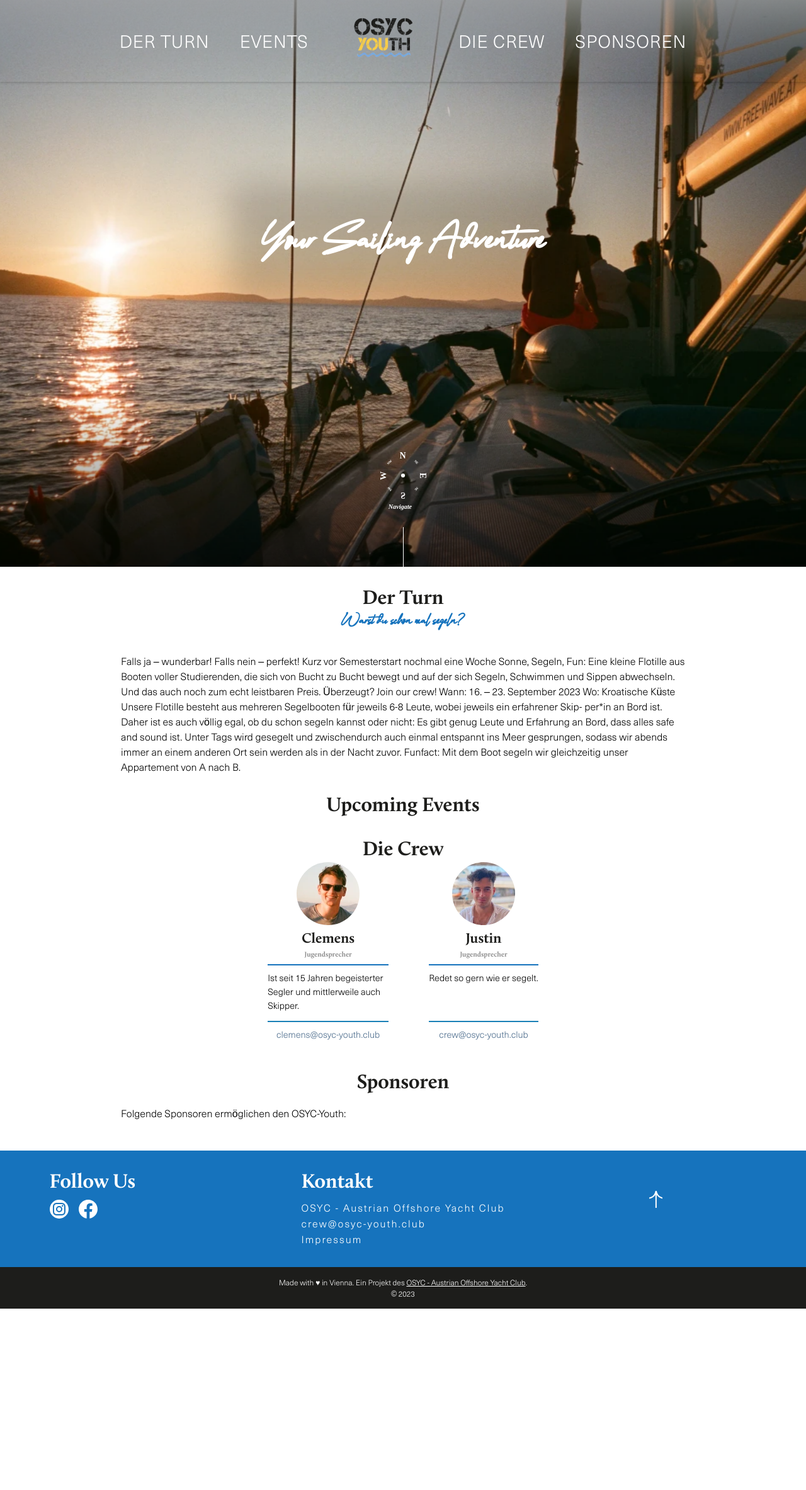
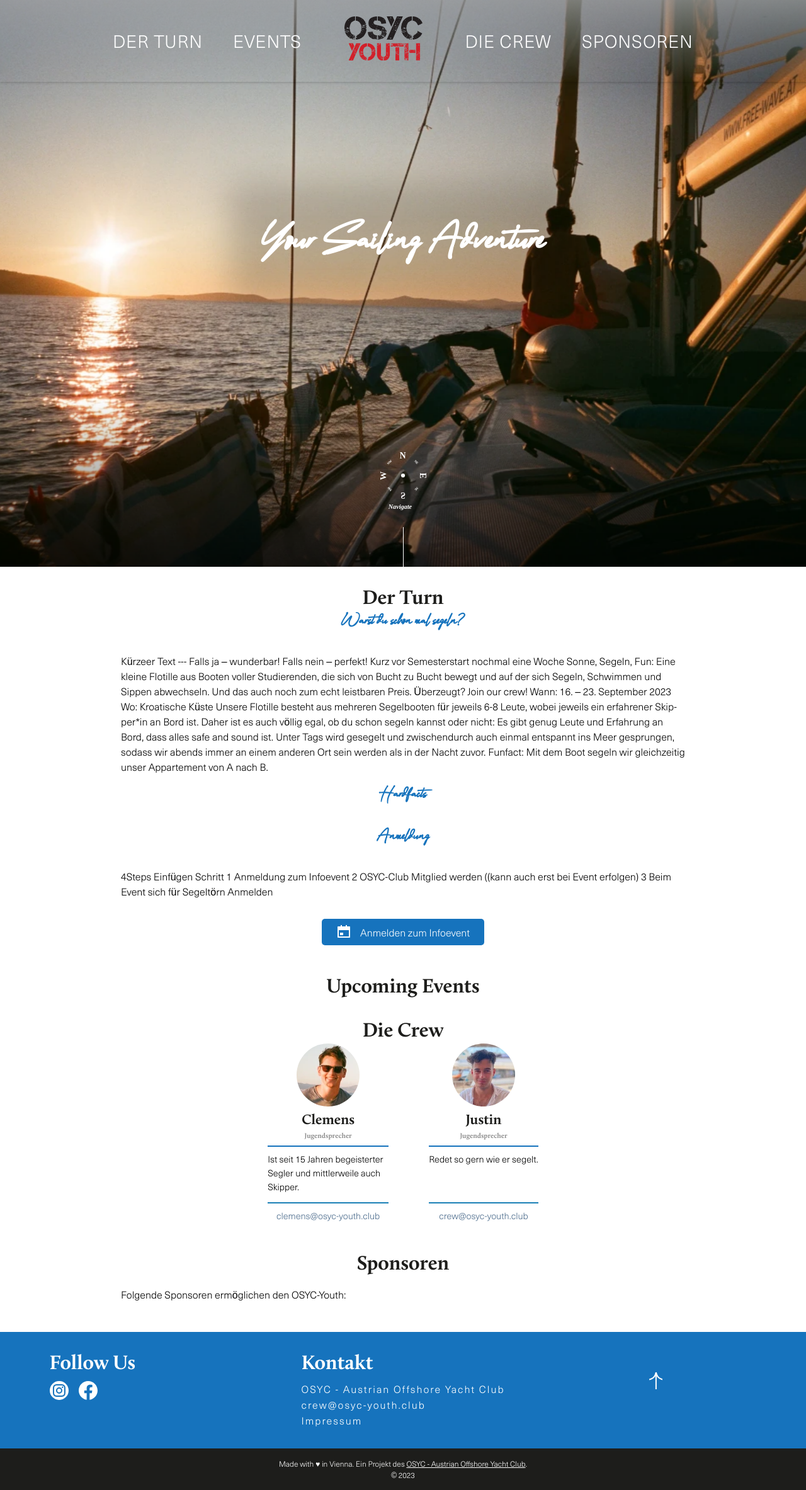
Before and after one commit to osyc-youth/osyc-youth.github.io, a Jekyll site: the page built from index.markdown, in a window 1280 px wide. Shown: the whole page at 63% size. Built offline with Jekyll 4.4.1, drawn with Linux system fonts in a browser that asks for light colours; before the commit the page ends 2078 px from its top, so only the background shows below that.

Commit message:
added link to signup

```diff
--- a/_includes/page/navigation.html
+++ b/_includes/page/navigation.html
@@ -1,6 +1,6 @@
 <nav class="header" id="top">
     <div class="placeHolder"></div>
-    <a href="/" class="logo"><img src="/assets/img/logo.webp"  alt="Logo OSYC-Youth"></a>
+    <a href="/" class="logo"><img src="/assets/img/logo_final.webp"  alt="Logo OSYC-Youth"></a>
     <input class="menu-btn" type="checkbox" id="menu-btn">
     <label class="menu-icon" for="menu-btn"><div class="navicon"><svg width="200%" height="100%" viewBox="0 0 94 29">
         <path class="wave"
@@ -16,7 +16,7 @@
     <ul class="menu">
         <li><a class="headerLink" href="/#DerTurn" >Der Turn</a></li>
         <li><a class="headerLink" href="/#Events">Events</a></li>
-        <li class="logoItem"><a href="/" class="logo"><img src="/assets/img/logo.webp"  alt="Logo OSYC-Youth"></a></li>
+        <li class="logoItem"><a href="/" class="logo"><img src="/assets/img/logo_final.webp"  alt="Logo OSYC-Youth"></a></li>
         <li><a class="headerLink" href="/#DieCrew">Die Crew</a></li>
         <li><a class="headerLink" href="/#Sponsoren" >Sponsoren</a></li>
     </ul>
--- a/_layouts/main.html
+++ b/_layouts/main.html
@@ -7,9 +7,19 @@ layout: default
     <section id="DerTurn">
         <h2>Der Turn</h2>
         <h3>Warst du schon mal segeln?</h3>
-        <p>Falls ja – wunderbar! Falls nein – perfekt! Kurz vor Semesterstart nochmal eine Woche Sonne, Segeln, Fun: Eine kleine Flotille aus Booten voller Studierenden, die sich von Bucht zu Bucht bewegt und auf der sich Segeln, Schwimmen und Sippen abwechseln. Und das auch noch zum echt leistbaren Preis. Überzeugt? Join our crew! Wann: 16. – 23. September 2023 Wo: Kroatische Küste Unsere Flotille besteht aus mehreren Segelbooten für jeweils 6-8 Leute, wobei jeweils ein erfahrener Skip- per*in an Bord ist. Daher ist es auch völlig egal, ob du schon segeln kannst oder nicht: Es gibt genug Leute und Erfahrung an Bord, dass alles safe and sound ist. Unter Tags wird gesegelt und zwischendurch auch einmal entspannt ins Meer gesprungen, sodass wir abends immer an einem anderen Ort sein werden als in der Nacht zuvor. Funfact: Mit dem Boot segeln wir gleichzeitig unser Appartement von A nach B.
+        <p> Kürzeer Text --- Falls ja – wunderbar! Falls nein – perfekt! Kurz vor Semesterstart nochmal eine Woche Sonne, Segeln, Fun: Eine kleine Flotille aus Booten voller Studierenden, die sich von Bucht zu Bucht bewegt und auf der sich Segeln, Schwimmen und Sippen abwechseln. Und das auch noch zum echt leistbaren Preis. Überzeugt? Join our crew! Wann: 16. – 23. September 2023 Wo: Kroatische Küste Unsere Flotille besteht aus mehreren Segelbooten für jeweils 6-8 Leute, wobei jeweils ein erfahrener Skip- per*in an Bord ist. Daher ist es auch völlig egal, ob du schon segeln kannst oder nicht: Es gibt genug Leute und Erfahrung an Bord, dass alles safe and sound ist. Unter Tags wird gesegelt und zwischendurch auch einmal entspannt ins Meer gesprungen, sodass wir abends immer an einem anderen Ort sein werden als in der Nacht zuvor. Funfact: Mit dem Boot segeln wir gleichzeitig unser Appartement von A nach B.
         </p>
-        </section>
+        <h3>Hardfacts</h3>
+
+        <h3>Anmeldung</h3>
+        <p> 4Steps Einfügen Schritt
+        1 Anmeldung zum Infoevent
+        2 OSYC-Club Mitglied werden ((kann auch erst bei Event erfolgen)
+        3 Beim Event sich für Segeltörn Anmelden</p>
+        <div class="buttonContainter">
+            <a class="blueButton" href="https://app.formbricks.com/s/cli34qe5z0cfqmt0hozuoovl8"><img alt="Adobe Acrobat Logo"src="/assets/img/calendar.svg">Anmelden zum Infoevent </a>
+        </div>
+    </section>
 
     <section id="Events">
         <h2>Upcoming Events</h2>
--- a/assets/css/style.css
+++ b/assets/css/style.css
@@ -443,6 +443,48 @@ a.socialIcons>img{
     transform: rotate(45deg);
 } */
 
+
+div.buttonContainter{
+    display:flex;
+    flex-direction:row;
+    align-items: center;
+    justify-content: center;
+    gap: 2rem;
+    padding: 1rem;
+    flex-wrap: wrap;
+}
+
+div.buttonContainter > a.blueButton{
+    min-width: 14rem;
+}
+a.blueButton{
+    text-align: center;
+    padding: 0.5rem 1rem;
+    border:1px solid transparent;
+    background-color: var(--subtitle-color);
+    font-weight: normal;
+    text-decoration: none;
+    color: white;
+    border-radius: 5px;
+    display:flex;
+    align-items: center;
+    justify-content: space-evenly;
+    transition:  all .4s ease-in-out;
+}
+
+a.blueButton:hover {
+    background-color: var(--link-color);
+}
+
+a.blueButton >img {
+    height: 1.5rem;
+    width: 1.5rem;
+    padding-right: 0.5rem;
+}
+a.blueButton >img:hover {
+    filter: invert(10%);
+}
+
  .header .menu-btn:checked~.menu-icon:not(.steps) .navicon:before,
 .header .menu-btn:checked~.menu-icon:not(.steps) .navicon:after {
     top: 0;
```
Also changed, not shown: assets/img/calendar.svg (added), assets/img/logo_final.webp (added).
